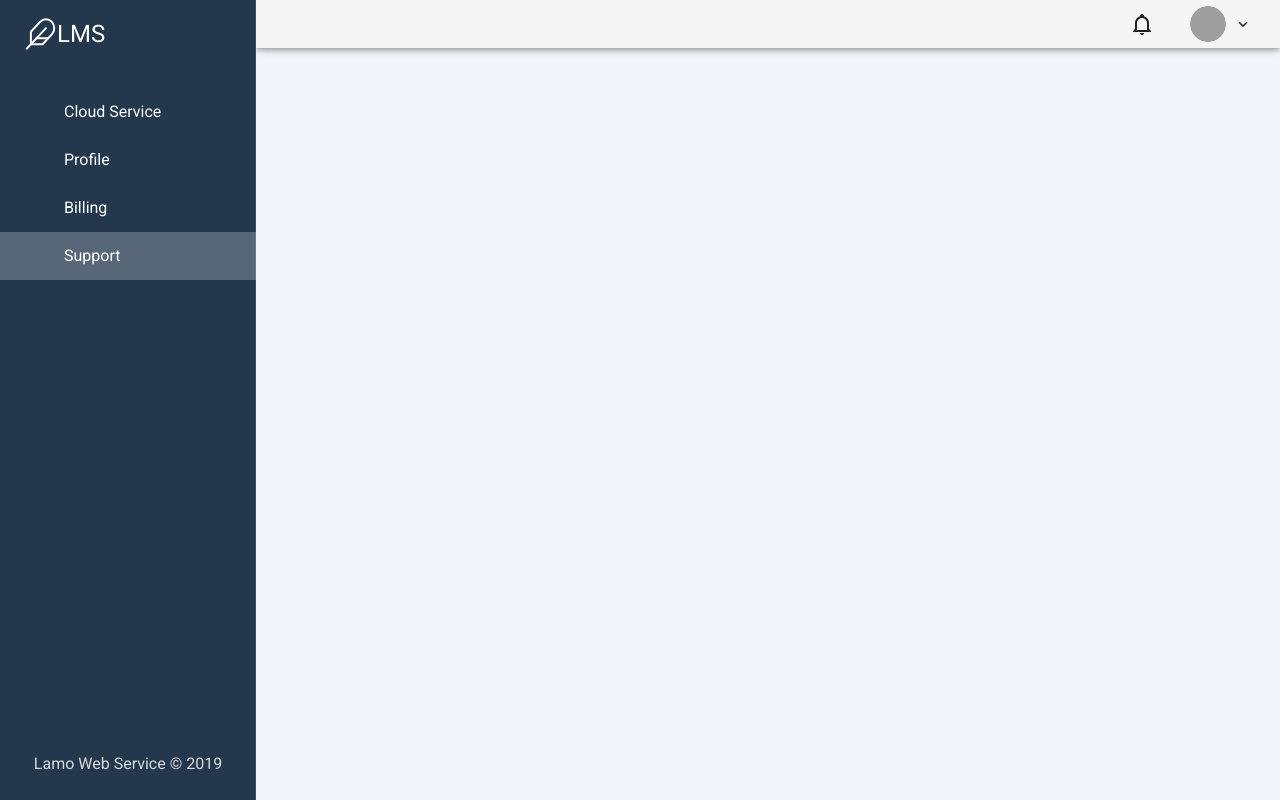
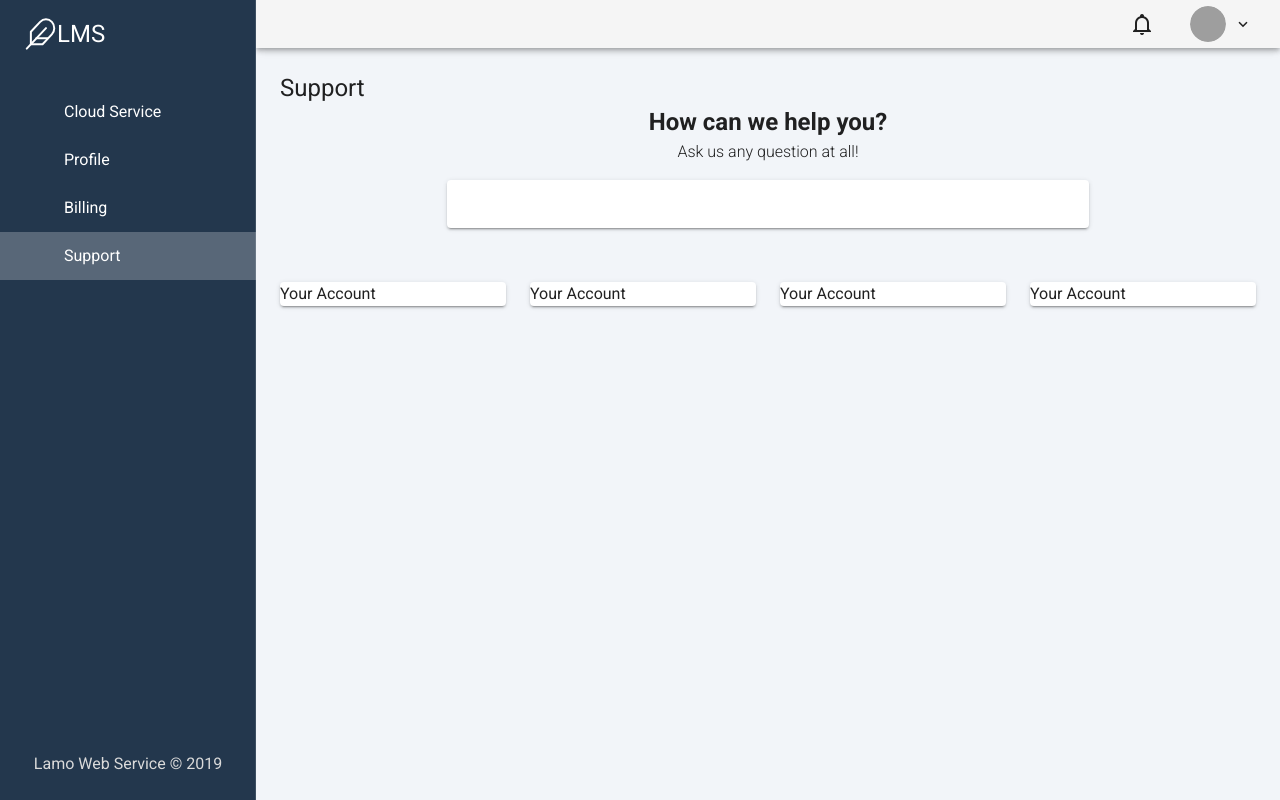
Before and after one commit to nitpum/KMUTT-CPE327-FinalProject, a Nuxt app: page /support in a window 1280 px wide. Built offline with nearby package versions, Linux system fonts and the light colour scheme; grey boxes are pictures that could not be loaded.

Commit message:
Add support center

```diff
--- /dev/null
+++ b/components/support/Supportcenter.vue
@@ -0,0 +1,26 @@
+<template>
+  <v-container justify="center">
+    <h1 class="headline">Support</h1>
+    <v-row justify="center">
+      <v-col class="col-md-8 col-sm-12 text-center">
+        <h2>How can we help you?</h2>
+        <p class="font-weight-light">Ask us any question at all!</p>
+        <v-text-field solo />
+      </v-col>
+    </v-row>
+    <v-row align-content="stretch">
+      <v-col class="col-sm-3">
+        <v-card to="/home" class="text--primary">Your Account</v-card>
+      </v-col>
+      <v-col class="col-sm-3">
+        <v-card>Your Account</v-card>
+      </v-col>
+      <v-col class="col-sm-3">
+        <v-card>Your Account</v-card>
+      </v-col>
+      <v-col class="col-sm-3">
+        <v-card>Your Account</v-card>
+      </v-col>
+    </v-row>
+  </v-container>
+</template>
--- a/package.json
+++ b/package.json
@@ -1,5 +1,5 @@
 {
-  "name": "cpe324-project",
+  "name": "Lamo Web Service",
   "version": "1.0.0",
   "description": "My first-rate Nuxt.js project",
   "author": "nitpum",
--- a/pages/billing/index.vue
+++ b/pages/billing/index.vue
@@ -10,6 +10,11 @@
 import CurrentUsage from '@/components/billing/CurrentUsage'
 
 export default {
+  head() {
+    return {
+      title: 'Profile'
+    }
+  },
   components: {
     CurrentUsage
   }
--- a/pages/profile.vue
+++ b/pages/profile.vue
@@ -8,9 +8,7 @@
           :key="'tab-' + i"
           :to="'/profile' + tab.to"
           exact
-        >
-          {{ tab.name }}
-        </v-tab>
+        >{{ tab.name }}</v-tab>
       </v-tabs>
       <nuxt-child />
     </div>
@@ -19,6 +17,12 @@
 
 <script>
 export default {
+  name: 'Profile',
+  head() {
+    return {
+      title: 'Profile'
+    }
+  },
   data: () => ({
     menu: [
       {
--- /dev/null
+++ b/pages/support/index.vue
@@ -0,0 +1,13 @@
+<template>
+  <SupportCenter />
+</template>
+
+<script>
+import SupportCenter from '@/components/support/Supportcenter'
+
+export default {
+  components: {
+    SupportCenter
+  }
+}
+</script>
```
Also changed, not shown: components/support/index.vue (deleted).
